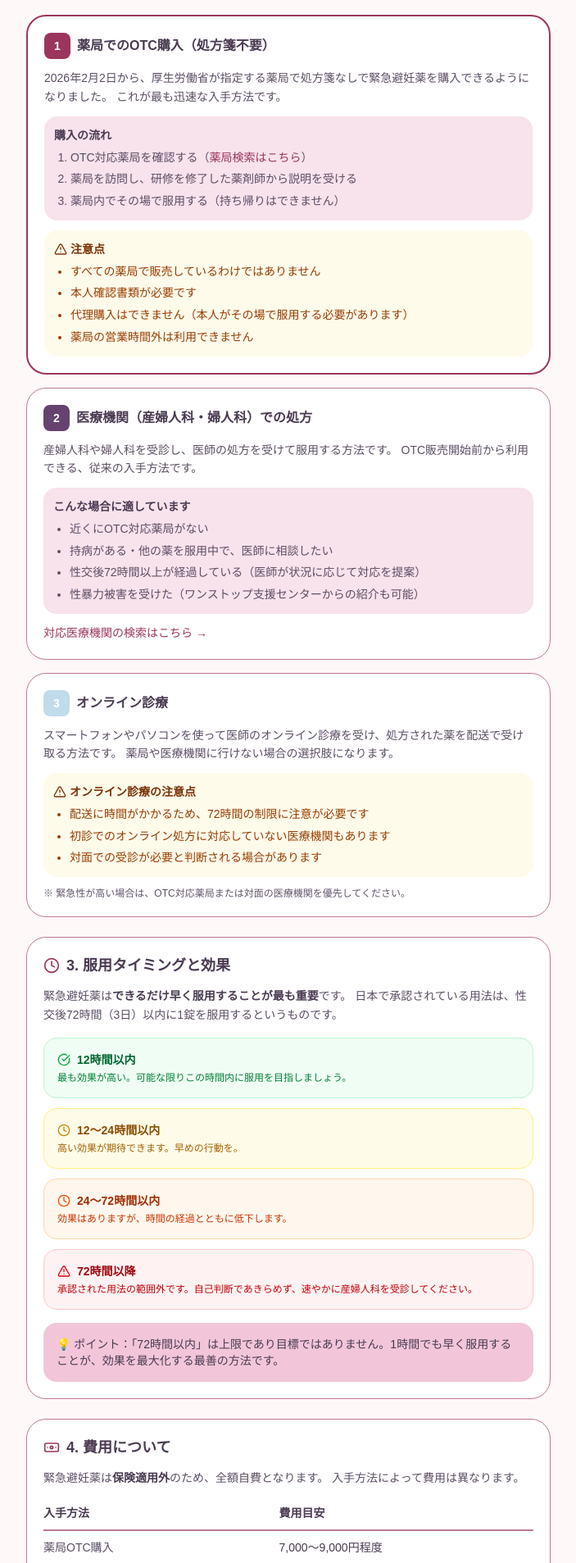
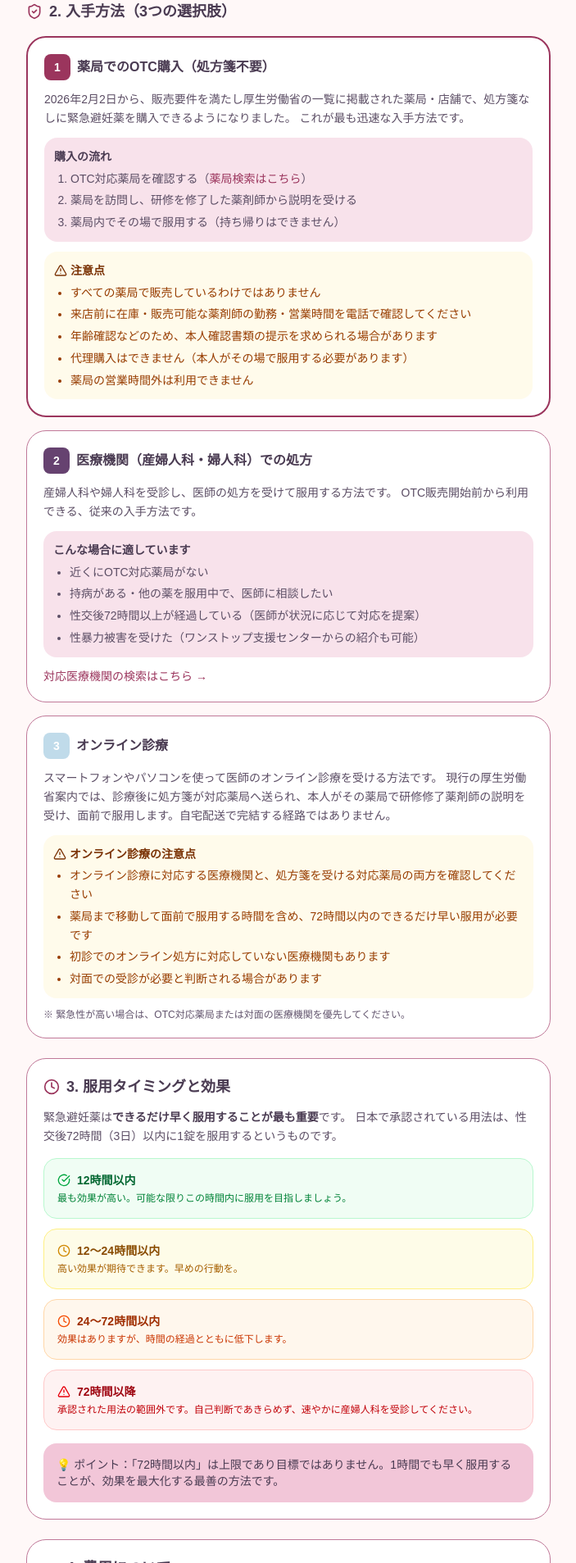
Before and after one commit to cyakkunnlove/rescue-pill-web, a Next.js app: page /guide in a window 1280 px wide. Shown: the part 893-2800 px from the top of the page at 82% size, without its empty margins (288-991 px from the left). Built offline with nearby package versions, Linux system fonts and the light colour scheme; no server answers.

Commit message:
docs: incorporate MHLW emergency contraception final report

```diff
--- a/src/app/guide/page.tsx
+++ b/src/app/guide/page.tsx
@@ -5,8 +5,6 @@ import {
   Heart,
   Clock,
   Pill,
-  Building2,
-  Smartphone,
   Banknote,
   CheckCircle,
   HelpCircle,
@@ -36,7 +34,7 @@ const guideJsonLd = {
     "緊急避妊薬（アフターピル）の入手方法、費用、服用タイミング、効果、よくある質問を網羅した完全ガイド。",
   url: "https://rescue-pill.com/guide",
   datePublished: "2026-07-24",
-  dateModified: "2026-07-24",
+  dateModified: "2026-08-03",
   author: {
     "@id": EDITORIAL_AUTHOR.id,
   },
@@ -60,7 +58,7 @@ const faqJsonLd = {
       name: "緊急避妊薬は薬局で買えますか？",
       acceptedAnswer: {
         "@type": "Answer",
-        text: "はい。2026年2月2日から、厚生労働省が指定する薬局で処方箋なしで購入できます。研修を修了した薬剤師の説明を受け、本人がその場で服用します。すべての薬局で販売しているわけではないため、事前に対応薬局を確認してください。",
+        text: "はい。2026年2月2日から、販売要件を満たし厚生労働省の一覧に掲載された薬局・店舗で処方箋なしに購入できます。研修を修了した薬剤師の説明を受け、購入する本人がその場で服用します。来店前に在庫と販売可能な薬剤師の勤務を電話で確認してください。",
       },
     },
     {
@@ -68,7 +66,7 @@ const faqJsonLd = {
       name: "緊急避妊薬の費用はいくらですか？",
       acceptedAnswer: {
         "@type": "Answer",
-        text: "薬局でのOTC購入は7,000〜9,000円程度、医療機関での処方は6,000〜20,000円程度（診察料込み）、オンライン診療は8,000〜15,000円程度（配送料込み）です。保険適用外のため全額自費となります。",
+        text: "厚生労働省の試験販売では7,000〜9,000円が中心でしたが、これは試験期間中の実績です。現在の価格は製品・薬局・医療機関により異なるため、利用先へ事前に確認してください。通常は保険適用外で全額自費です。",
       },
     },
     {
@@ -151,6 +149,7 @@ export default function GuidePage() {
             <li><a href="#how-to-get" className="hover:underline">入手方法（3つの選択肢）</a></li>
             <li><a href="#timing" className="hover:underline">服用タイミングと効果</a></li>
             <li><a href="#cost" className="hover:underline">費用について</a></li>
+            <li><a href="#before-visit" className="hover:underline">来店前に準備すること</a></li>
             <li><a href="#after" className="hover:underline">服用後の確認事項</a></li>
             <li><a href="#faq" className="hover:underline">よくある質問</a></li>
             <li><a href="#support" className="hover:underline">相談先・参考リンク</a></li>
@@ -202,7 +201,7 @@ export default function GuidePage() {
             </div>
             <div className="space-y-3 text-sm text-text-secondary leading-relaxed">
               <p>
-                2026年2月2日から、厚生労働省が指定する薬局で処方箋なしで緊急避妊薬を購入できるようになりました。
+                2026年2月2日から、販売要件を満たし厚生労働省の一覧に掲載された薬局・店舗で、処方箋なしに緊急避妊薬を購入できるようになりました。
                 これが最も迅速な入手方法です。
               </p>
               <div className="rounded-xl bg-primary-light/50 p-3">
@@ -220,7 +219,8 @@ export default function GuidePage() {
                 </h4>
                 <ul className="list-disc pl-5 space-y-1 text-amber-800">
                   <li>すべての薬局で販売しているわけではありません</li>
-                  <li>本人確認書類が必要です</li>
+                  <li>来店前に在庫・販売可能な薬剤師の勤務・営業時間を電話で確認してください</li>
+                  <li>年齢確認などのため、本人確認書類の提示を求められる場合があります</li>
                   <li>代理購入はできません（本人がその場で服用する必要があります）</li>
                   <li>薬局の営業時間外は利用できません</li>
                 </ul>
@@ -264,8 +264,8 @@ export default function GuidePage() {
             </div>
             <div className="space-y-3 text-sm text-text-secondary leading-relaxed">
               <p>
-                スマートフォンやパソコンを使って医師のオンライン診療を受け、処方された薬を配送で受け取る方法です。
-                薬局や医療機関に行けない場合の選択肢になります。
+                スマートフォンやパソコンを使って医師のオンライン診療を受ける方法です。
+                現行の厚生労働省案内では、診療後に処方箋が対応薬局へ送られ、本人がその薬局で研修修了薬剤師の説明を受け、面前で服用します。自宅配送で完結する経路ではありません。
               </p>
               <div className="rounded-xl bg-amber-50 p-3">
                 <h4 className="font-bold text-amber-900 mb-1 flex items-center gap-1">
@@ -273,7 +273,8 @@ export default function GuidePage() {
                   オンライン診療の注意点
                 </h4>
                 <ul className="list-disc pl-5 space-y-1 text-amber-800">
-                  <li>配送に時間がかかるため、72時間の制限に注意が必要です</li>
+                  <li>オンライン診療に対応する医療機関と、処方箋を受ける対応薬局の両方を確認してください</li>
+                  <li>薬局まで移動して面前で服用する時間を含め、72時間以内のできるだけ早い服用が必要です</li>
                   <li>初診でのオンライン処方に対応していない医療機関もあります</li>
                   <li>対面での受診が必要と判断される場合があります</li>
                 </ul>
@@ -345,7 +346,7 @@ export default function GuidePage() {
           <div className="space-y-3 text-sm text-text-secondary leading-relaxed">
             <p>
               緊急避妊薬は<strong className="text-text-primary">保険適用外</strong>のため、全額自費となります。
-              入手方法によって費用は異なります。
+              入手方法、製品、施設によって費用は異なります。
             </p>
 
             <div className="overflow-x-auto">
@@ -359,27 +360,49 @@ export default function GuidePage() {
                 <tbody className="divide-y divide-primary-light">
                   <tr>
                     <td className="py-2.5 pr-3">薬局OTC購入</td>
-                    <td className="py-2.5 font-medium text-text-primary">7,000〜9,000円程度</td>
+                    <td className="py-2.5 font-medium text-text-primary">店舗・製品により異なる</td>
                   </tr>
                   <tr>
                     <td className="py-2.5 pr-3">医療機関（対面）</td>
-                    <td className="py-2.5 font-medium text-text-primary">6,000〜20,000円程度</td>
+                    <td className="py-2.5 font-medium text-text-primary">医療機関へ要確認</td>
                   </tr>
                   <tr>
                     <td className="py-2.5 pr-3">オンライン診療</td>
-                    <td className="py-2.5 font-medium text-text-primary">8,000〜15,000円程度</td>
+                    <td className="py-2.5 font-medium text-text-primary">診療先・薬局へ要確認</td>
                   </tr>
                 </tbody>
               </table>
             </div>
 
             <p className="text-xs text-text-muted">
-              ※ 医療機関の費用は診察料込みの目安です。オンライン診療は配送料を含む場合があります。
-              施設によって異なるため、事前にご確認ください。
+              ※ 厚生労働省の最終報告書では、試験販売時の価格は7,000〜9,000円が中心でした。これは2026年2月1日までの試験販売実績であり、現在の販売価格を保証するものではありません。事前に利用先へご確認ください。
             </p>
             <p>
               性暴力被害の場合、公費負担制度により費用が補填される場合があります。
               最寄りの<strong className="text-text-primary">ワンストップ支援センター（#8891）</strong>にご相談ください。
+            </p>
+          </div>
+        </section>
+
+        {/* Before visiting a pharmacy */}
+        <section id="before-visit" className="scroll-mt-24 rounded-2xl border border-primary-light bg-white p-5 mb-6">
+          <h2 className="text-lg font-bold text-text-primary mb-3 flex items-center gap-2">
+            <Phone className="w-5 h-5 text-primary" />
+            来店前に準備すること
+          </h2>
+          <div className="space-y-3 text-sm text-text-secondary leading-relaxed">
+            <p>
+              厚生労働省の試験販売最終報告書では、研修修了薬剤師の不在や日本語での意思疎通が難しいことが、販売できなかった主な理由として報告されています。移動前に電話し、次の点を確認・整理してください。
+            </p>
+            <ul className="list-disc pl-5 space-y-1">
+              <li>在庫、販売可能な薬剤師の勤務、受付できる時間</li>
+              <li>性交の日時、最終月経、妊娠検査の結果、出産・中絶後の場合はその時期</li>
+              <li>服用中の薬やサプリメント、治療中の病気</li>
+              <li>緊急避妊薬を以前に服用したことがある場合は、その時期と回数</li>
+              <li>日本語での相談が難しい場合に、希望する言語で対応できるか</li>
+            </ul>
+            <p className="text-xs text-text-muted">
+              妊娠の可能性や服用可否をこのサイトだけで判断することはできません。薬剤師または医師に、分かる範囲で正確に伝えてください。
             </p>
           </div>
         </section>
@@ -448,7 +471,7 @@ export default function GuidePage() {
               </summary>
               <div className="p-4 pt-0 text-sm text-text-secondary leading-relaxed">
                 <p>
-                  はい。2026年2月2日から、厚生労働省が指定する薬局で処方箋なしで購入できます。
+                  はい。2026年2月2日から、販売要件を満たし厚生労働省の一覧に掲載された薬局・店舗で処方箋なしに購入できます。
                   研修を修了した薬剤師の説明を受け、本人がその場で服用します。
                   すべての薬局で販売しているわけではないため、事前に
                   <Link href="/pharmacies" className="text-primary font-medium hover:underline">対応薬局を確認</Link>
@@ -464,9 +487,9 @@ export default function GuidePage() {
               </summary>
               <div className="p-4 pt-0 text-sm text-text-secondary leading-relaxed">
                 <p>
-                  薬局でのOTC購入は7,000〜9,000円程度、医療機関での処方は6,000〜20,000円程度（診察料込み）、
-                  オンライン診療は8,000〜15,000円程度（配送料込み）です。
-                  保険適用外のため全額自費となります。性暴力被害の場合は公費負担制度がある場合があります。
+                  厚生労働省の試験販売では7,000〜9,000円が中心でしたが、これは2026年2月1日までの実績です。
+                  現在の価格は製品・薬局・医療機関により異なるため、利用先へ事前に確認してください。
+                  通常は保険適用外で全額自費です。性暴力被害の場合は公費負担制度がある場合があります。
                 </p>
               </div>
             </details>
```
Also changed, not shown: src/app/sources/page.tsx (+9 -1 lines).
